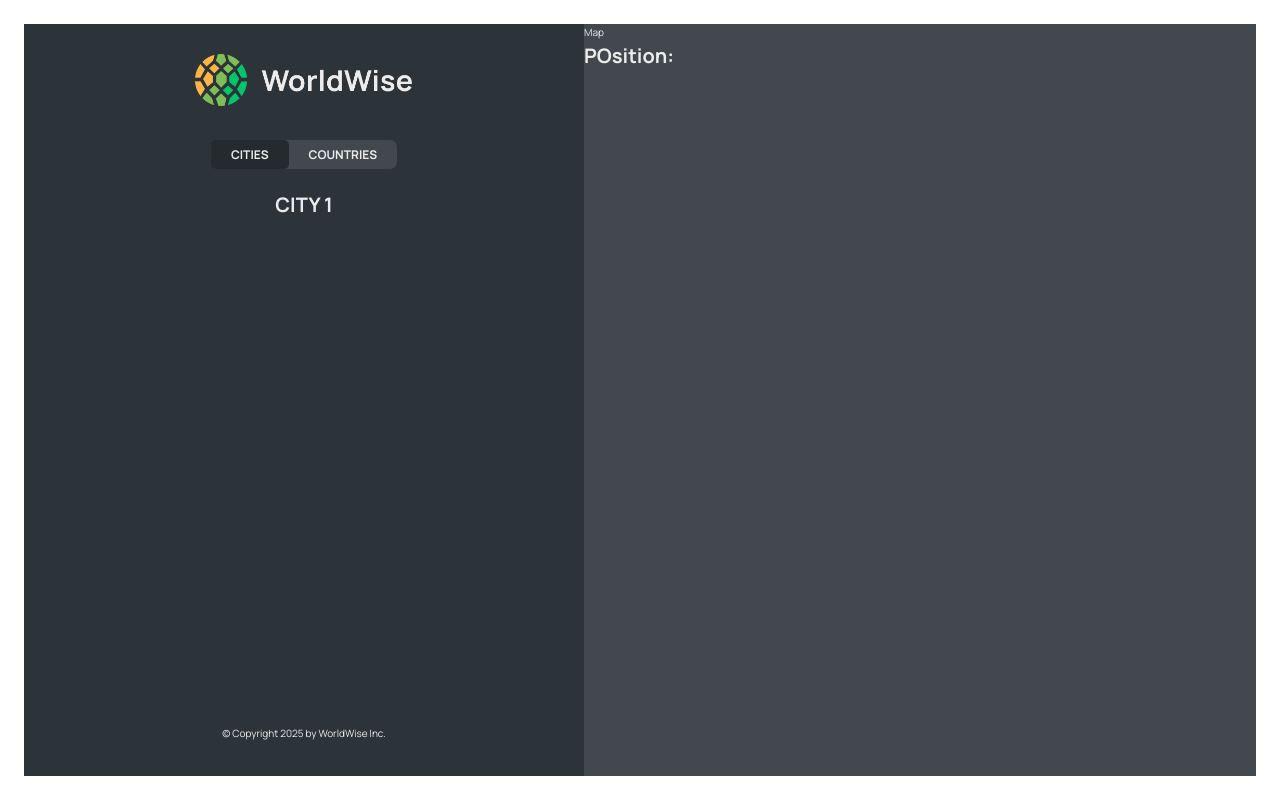
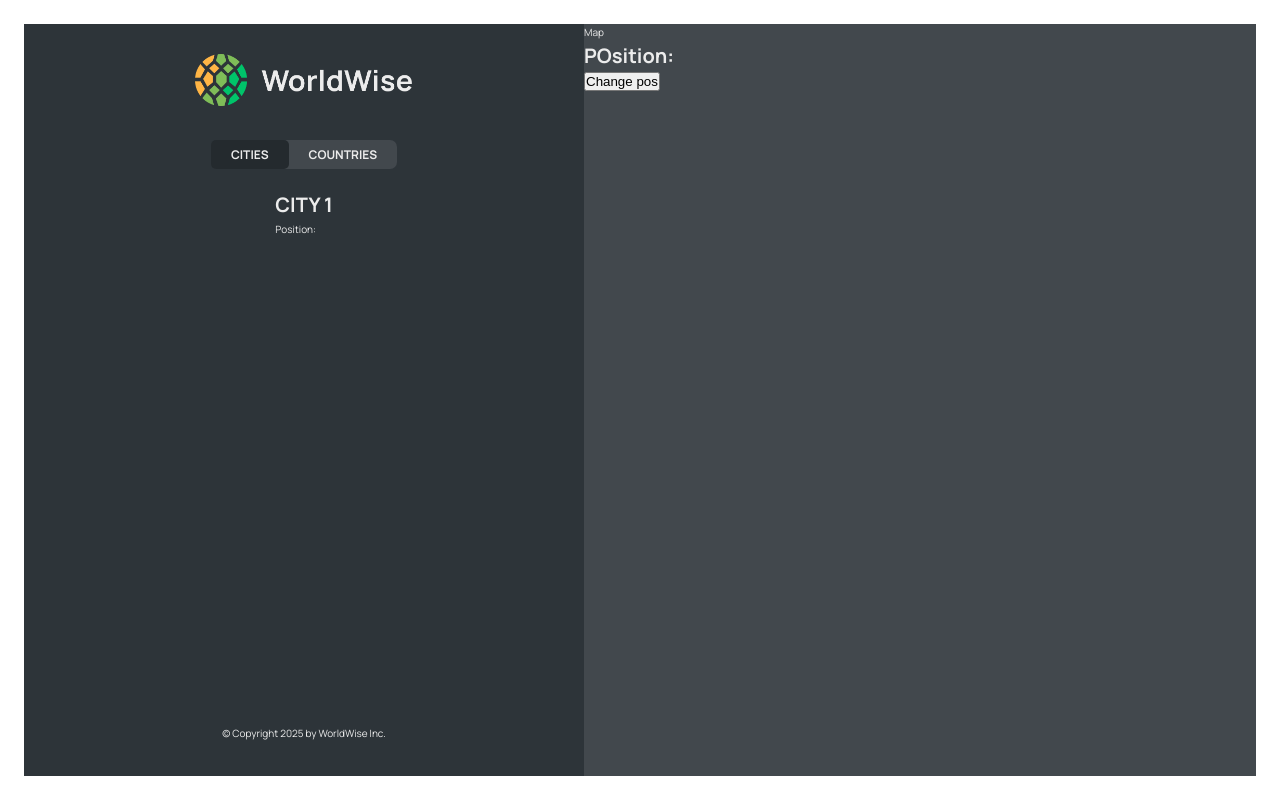
Before and after one commit to raymund-corpuz/world-wise, a React (Vite) app: page /app/cities/1 in a window 1280 px wide. Built offline with nearby package versions, Linux system fonts and the light colour scheme; data requests are answered from the project's data file.

Commit message:
useNavigate

```diff
--- a/src/App.jsx
+++ b/src/App.jsx
@@ -1,5 +1,5 @@
 import React, { useEffect, useState } from "react";
-import { BrowserRouter, Routes, Route } from "react-router-dom";
+import { BrowserRouter, Routes, Route, Form } from "react-router-dom";
 import Product from "./pages/Product";
 import Homepage from "./pages/Homepage";
 import Pricing from "./pages/Pricing";
@@ -9,6 +9,7 @@
 import CityList from "./components/CityList";
 import CountryList from "./components/CountryList";
 import City from "./components/City";
+import Forms from "./components/Form";
 
 const BASE_URL = "http://localhost:9000";
 
@@ -48,7 +49,7 @@
 
           <Route path="cities/:id" element={<City />} />
           <Route path="countries" element={<CountryList cities={cities} />} />
-          <Route path="form" element={<p>Form</p>} />
+          <Route path="form" element={<Forms />} />
         </Route>
         <Route path="*" element={<PageNotFound />} />
       </Routes>
--- /dev/null
+++ b/src/components/Button.jsx
@@ -0,0 +1,11 @@
+import React from "react";
+import styles from "./Button.module.css";
+const Button = ({ children, onClick, type }) => {
+  return (
+    <button onClick={onClick} className={`${styles.btn} ${styles[type]}`}>
+      {children}
+    </button>
+  );
+};
+
+export default Button;
--- a/src/components/City.jsx
+++ b/src/components/City.jsx
@@ -1,4 +1,4 @@
-import { useParams } from "react-router-dom";
+import { useParams, useSearchParams } from "react-router-dom";
 import styles from "./City.module.css";
 
 const formatDate = (date) =>
@@ -11,6 +11,10 @@
 
 function City() {
   const { id } = useParams();
+  const [searchParams, setSearchParams] = useSearchParams();
+
+  const lat = searchParams.get("lat");
+  const lng = searchParams.get("lng");
 
   // TEMP DATA
   const currentCity = {
@@ -23,7 +27,12 @@
   const { cityName, emoji, date, notes } = currentCity;
 
   return (
-    <h1>CITY {id}</h1>
+    <div>
+      <h1>CITY {id}</h1>
+      <p>
+        Position: {lat} {lng}
+      </p>
+    </div>
 
     // <div className={styles.city}>
     //   <div className={styles.row}>
--- a/src/components/Form.jsx
+++ b/src/components/Form.jsx
@@ -3,6 +3,8 @@
 import { useState } from "react";
 
 import styles from "./Form.module.css";
+import Button from "./Button";
+import { useNavigate } from "react-router-dom";
 
 export function convertToEmoji(countryCode) {
   const codePoints = countryCode
@@ -13,10 +15,16 @@
 }
 
 function Form() {
+  const navigate = useNavigate();
   const [cityName, setCityName] = useState("");
   const [country, setCountry] = useState("");
   const [date, setDate] = useState(new Date());
   const [notes, setNotes] = useState("");
+
+  const handleBack = (e) => {
+    e.preventDefault();
+    navigate(-1);
+  };
 
   return (
     <form className={styles.form}>
@@ -49,8 +57,10 @@
       </div>
 
       <div className={styles.buttons}>
-        <button>Add</button>
-        <button>&larr; Back</button>
+        <Button type="primary">Add</Button>
+        <Button type="back" onClick={handleBack}>
+          &larr; Back
+        </Button>
       </div>
     </form>
   );
--- a/src/components/Map.jsx
+++ b/src/components/Map.jsx
@@ -1,18 +1,22 @@
 import React from "react";
 import styles from "./Map.module.css";
-import { useSearchParams } from "react-router-dom";
+import { useNavigate, useSearchParams } from "react-router-dom";
 
 const Map = () => {
+  const navigate = useNavigate();
   const [searchParams, setSearchParams] = useSearchParams();
 
   const lat = searchParams.get("lat");
   const lng = searchParams.get("lng");
   return (
-    <div className={styles.mapContainer}>
+    <div className={styles.mapContainer} onClick={() => navigate("form")}>
       Map
       <h1>
         POsition: {lat} {lng}
       </h1>
+      <button onClick={() => setSearchParams({ lat: 23, lng: 50 })}>
+        Change pos
+      </button>
     </div>
   );
 };
```
